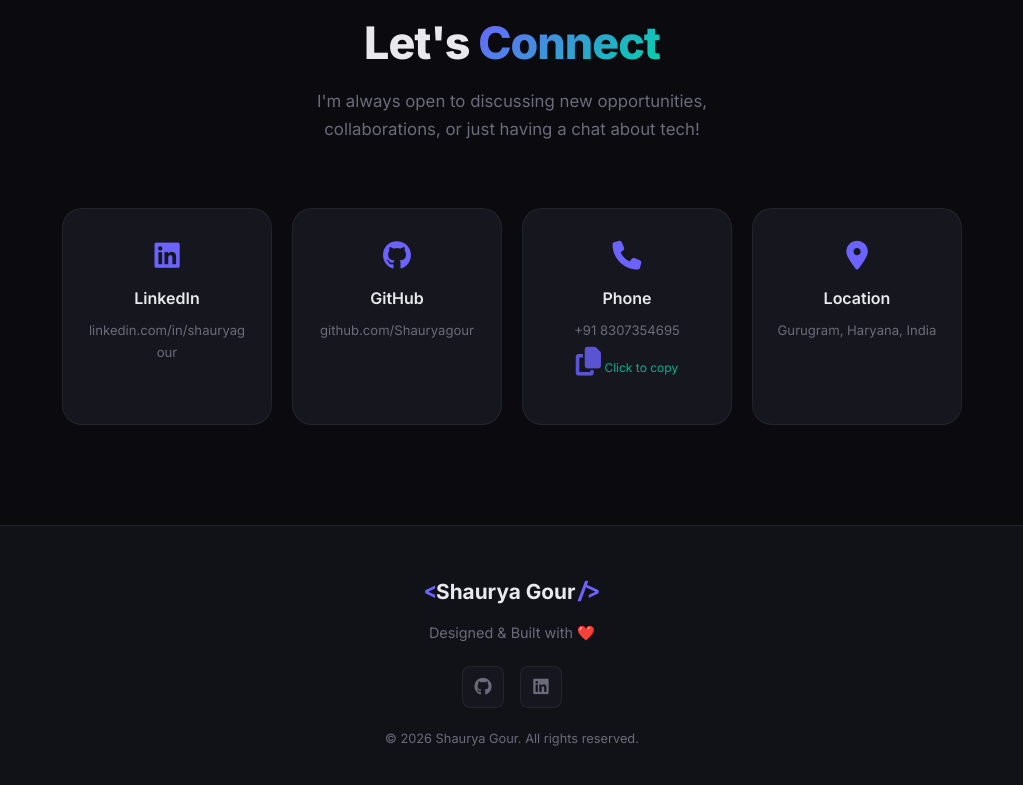
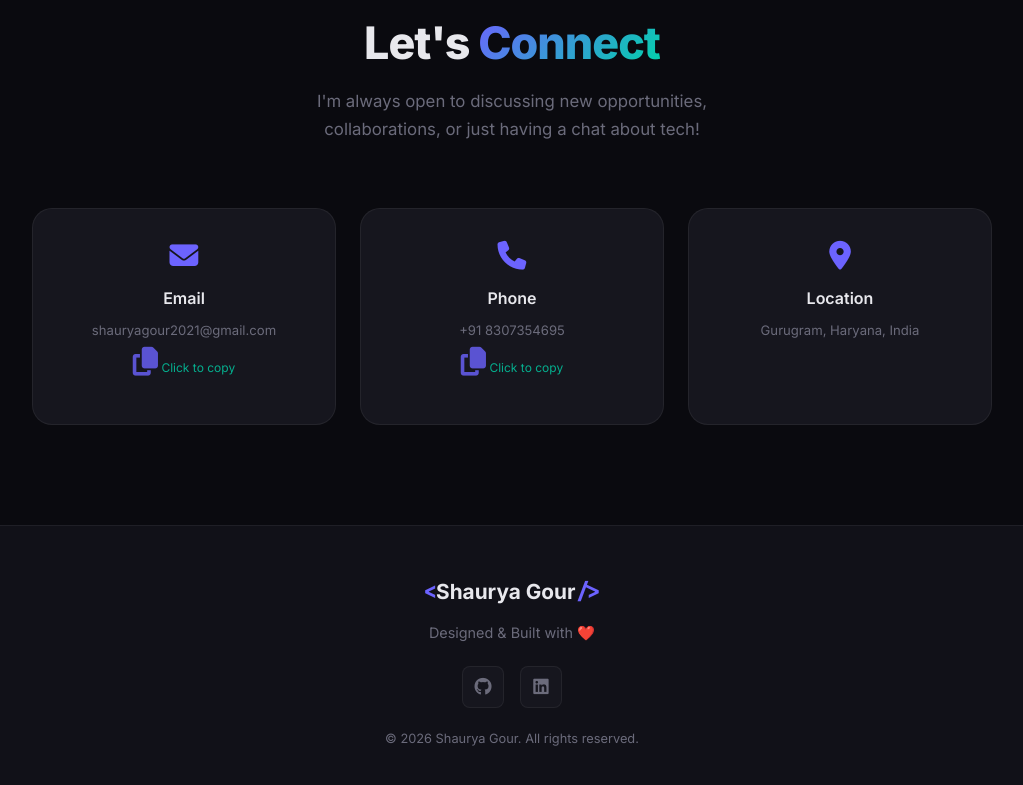
Before and after one commit to Shauryagour/personal-portfolio, a plain HTML site: page index.html in a window 1280 px wide. Shown: the part 4895-5680 px from the top of the page, without its empty margins (128-1151 px from the left). Drawn offline with Linux system fonts and the light colour scheme.

Commit message:
Update Contact section: remove LinkedIn and GitHub cards, add direct email shauryagour2021@gmail.com

```diff
--- a/index.html
+++ b/index.html
@@ -450,15 +450,11 @@
                 </p>
             </div>
             <div class="contact-grid">
-                <a href="https://linkedin.com/in/shauryagour" target="_blank" rel="noopener noreferrer" class="contact-card">
-                    <i class="fab fa-linkedin"></i>
-                    <h3>LinkedIn</h3>
-                    <p>linkedin.com/in/shauryagour</p>
-                </a>
-                <a href="https://github.com/Shauryagour" target="_blank" rel="noopener noreferrer" class="contact-card">
-                    <i class="fab fa-github"></i>
-                    <h3>GitHub</h3>
-                    <p>github.com/Shauryagour</p>
+                <a href="mailto:shauryagour2021@gmail.com" class="contact-card copy-card" data-copy="shauryagour2021@gmail.com" title="Click to email or copy">
+                    <i class="fas fa-envelope"></i>
+                    <h3>Email</h3>
+                    <p>shauryagour2021@gmail.com</p>
+                    <span class="copy-hint"><i class="fas fa-copy"></i> Click to copy</span>
                 </a>
                 <div class="contact-card copy-card" data-copy="+918307354695" title="Click to copy phone number">
                     <i class="fas fa-phone"></i>
--- a/style.css
+++ b/style.css
@@ -866,9 +866,9 @@ img {
 /* ===== Contact Section ===== */
 .contact-grid {
     display: grid;
-    grid-template-columns: repeat(4, 1fr);
-    gap: 20px;
-    max-width: 900px;
+    grid-template-columns: repeat(3, 1fr);
+    gap: 24px;
+    max-width: 960px;
     margin: 0 auto;
 }
 
@@ -1071,7 +1071,8 @@ img {
     }
 
     .contact-grid {
-        grid-template-columns: repeat(2, 1fr);
+        grid-template-columns: repeat(auto-fit, minmax(240px, 1fr));
+        gap: 20px;
     }
 
     .education-card {
```
Also changed, not shown: 1 other file.
